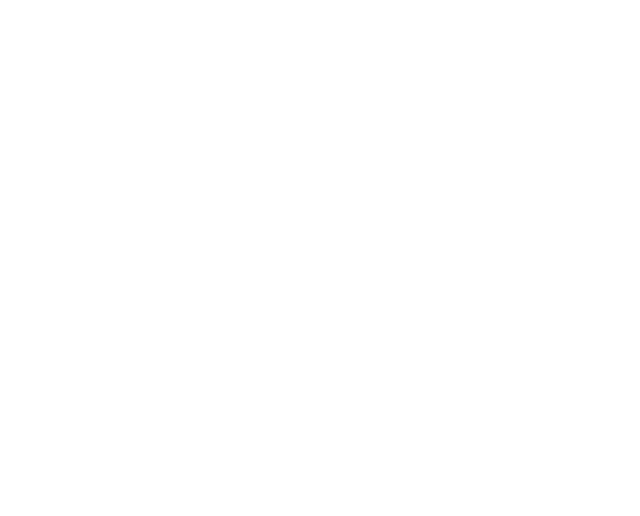
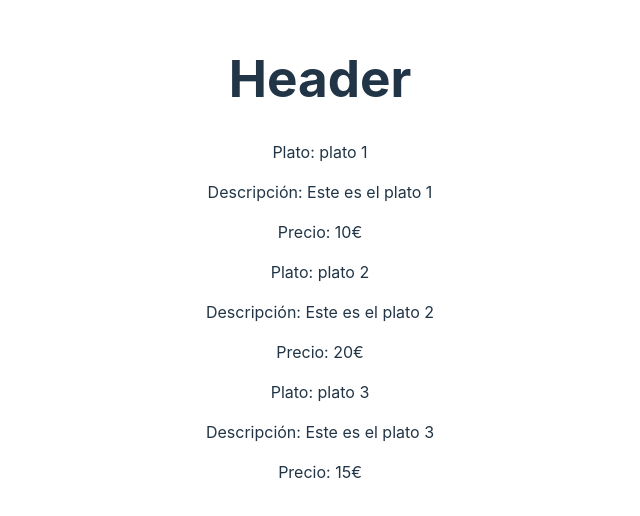
Before and after one commit to sentobc13/React-ej-2, a React (Vite) app in the folder ejercicio-react-2/: page / in a window 1280 px wide. Shown: the part 142-658 px from the top of the page, without its empty margins (320-960 px from the left). Built offline with nearby package versions, Linux system fonts and the light colour scheme.

Commit message:
finalizado

```diff
--- a/ejercicio-react-2/src/App.jsx
+++ b/ejercicio-react-2/src/App.jsx
@@ -1,6 +1,9 @@
 
 import './App.css'
 import Home from './components/Home/Home.jsx'
+import Header from './components/Header/Header.jsx'
+
+
 
 function App() {
   const dishes = [
@@ -26,9 +29,9 @@
 
   return (
       <div>
-   <Home  id={1} name='plato 1' description='Este es el plato 1' price={10}><br></br></Home>
-   <Home  id={2} name='plato 2' description='Este es el plato 2' price={20}><br></br></Home>
-   <Home  id={3} name='plato 3' description='Este es el plato 3' price={15}><br></br></Home>
+        <Header/>
+        <Home dishes={dishes} />
+
       </div>
   )
 }
--- a/ejercicio-react-2/src/components/Header/Header.jsx
+++ b/ejercicio-react-2/src/components/Header/Header.jsx
@@ -0,0 +1,8 @@
+
+const Header = () => {
+  return (
+    <h1>Header</h1>
+  )
+}
+
+export default Header
--- a/ejercicio-react-2/src/components/Home/Home.jsx
+++ b/ejercicio-react-2/src/components/Home/Home.jsx
@@ -1,8 +1,15 @@
 
 
 const Home = (props) => {
-    console.log(props)
-//   return  <div> {props.id} {props.name} {props.description} {props.price} </div>
+    const printDishes = props.dishes.map((dish) => {
+    return <div>
+        <p>Plato: {dish.name}</p>
+        <p>Descripción: {dish.description}</p>
+        <p>Precio: {dish.price}€</p>
+    </div>
+})
+
+  return  <div> {printDishes} </div>
 
 }
 
```
